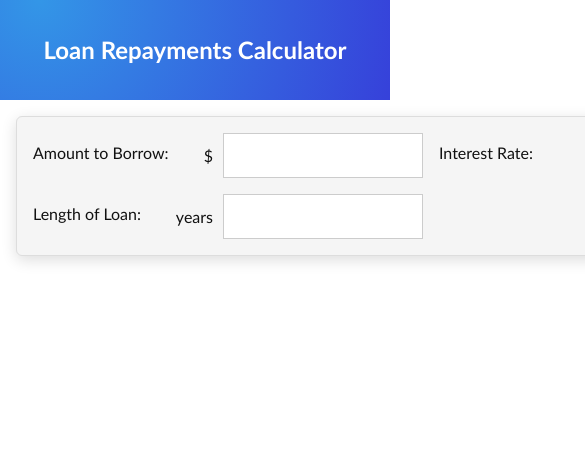
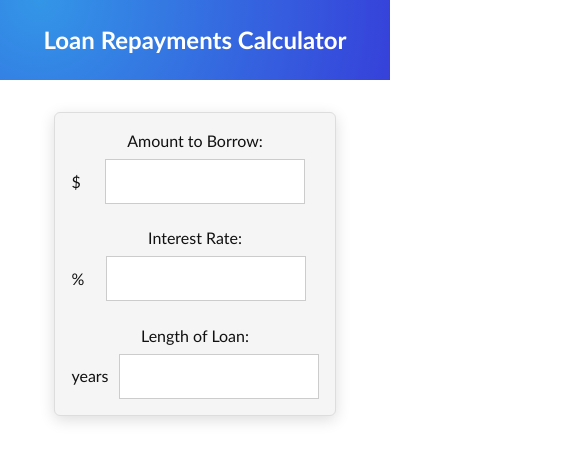
Before and after one commit to adamdgit/loan-calc, a React (Vite) app: page / in a window 390 px wide. Shown: the top 462 px of the page, 585 px wide, since content can reach past the window. Built offline with nearby package versions, Linux system fonts and the light colour scheme.

Commit message:
updated styles

```diff
--- a/src/App.css
+++ b/src/App.css
@@ -150,18 +150,48 @@
   background-color: rgb(33, 150, 245);
 }
 
+.chart-wrap {
+  width: 350px;
+  height: 250px;
+}
+
 @media (max-width: 600px) {
 
   .container {
+    margin-top: 1rem;
     padding: 1rem;
-    gap: 1rem;
-    margin-bottom: 1.5rem;
+    gap: .7rem;
   }
 
-  .calculator {
-    display: grid;
-    grid-template-columns: 1fr 1fr;
-    gap: 1rem;
+  .input-wrap {
+    grid-template-columns: auto 1fr;
+    justify-content: center;
+    justify-items: center;
+  }
+
+  .input-wrap label {
+    grid-column: span 2;
+  }
+
+  .input-wrap input {
+    grid-row: 2;
+  }
+  .input-wrap span {
+    grid-row: 2;
+  }
+
+  .info-wrap {
+    padding: unset;
+  }
+
+  .results {
+    margin-top: 1rem;
+    gap: .5rem;
+  }
+
+  .chart-wrap {
+    width: 300px;
+    height: 220px;
   }
 
 }
--- a/src/ChartWrapper.jsx
+++ b/src/ChartWrapper.jsx
@@ -9,12 +9,12 @@ export default function ChartWrapper({ percent1, percent2 }) {
   ];
 
   return (
-    <div style={{ width: "350px", height: "250px" }}>
+    <div className='chart-wrap'>
       <ResponsiveContainer width="100%" height="100%">
         <BarChart
           data={data}
-          margin={{ top: 5, right: 30, left: 20, bottom: 5 }}
-          barCategoryGap="20%" // Adjust the gap between bars to create two columns
+          margin={{ top: 5, right: 0, left: 0, bottom: 5 }}
+          barCategoryGap="20%"
         >
           <XAxis dataKey="name" />
           <YAxis domain={[0, 100]} />
--- a/src/index.css
+++ b/src/index.css
@@ -43,7 +43,7 @@ main {
   }
 
   header {
-    height: 100px;
+    height: 80px;
   }
 
   main {
```
